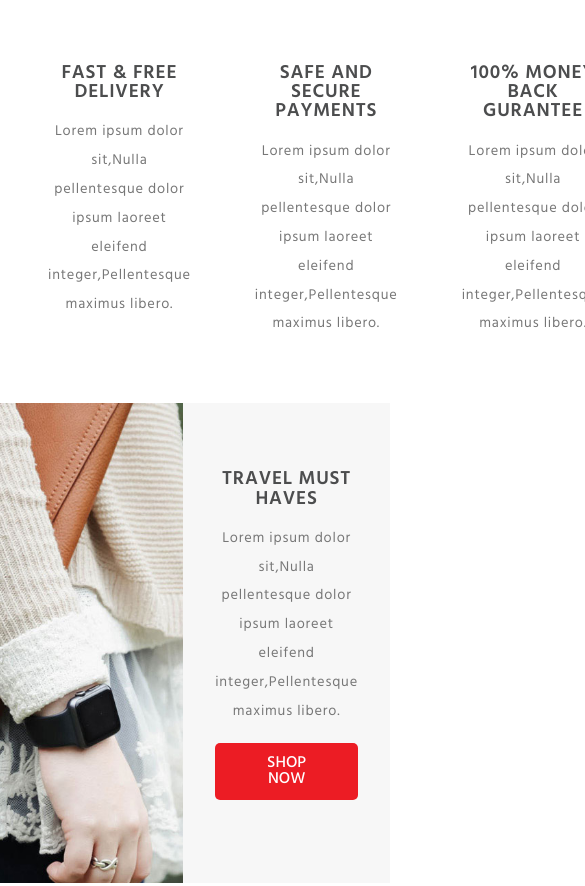
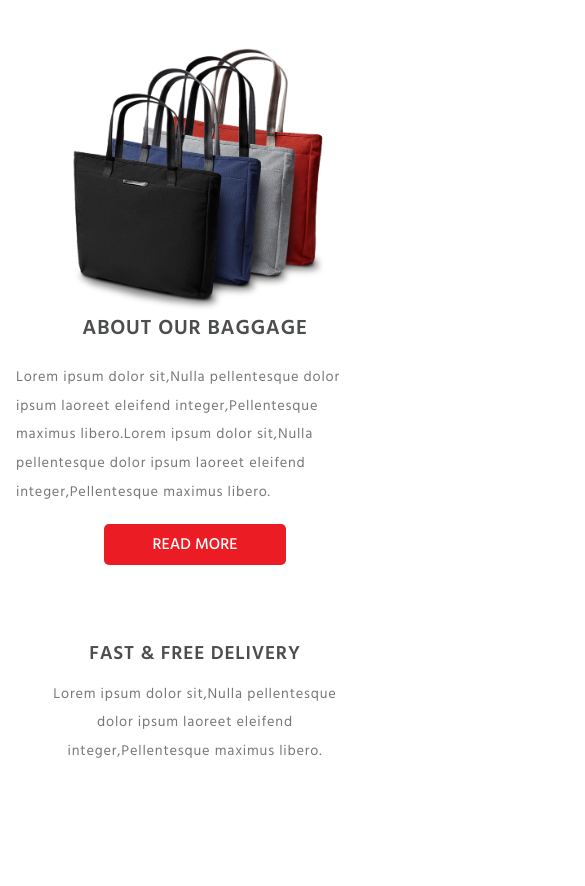
Before and after one commit to Ckbhatia/baggage1, a plain HTML site: page about.html in a window 390 px wide. Shown: the top 886 px of the page, 585 px wide, since content can reach past the window. Drawn offline with Linux system fonts and the light colour scheme.

Commit message:
added responsiveness to home and about page

```diff
--- a/about.html
+++ b/about.html
@@ -16,6 +16,18 @@
         <!-- Header -->
         <!-- Main -->
         <main>
+            <section class="about-us-section">
+                <div class="wrapper">
+                    <div class="baggage-img-container">
+                        <img src="assets/media/bag1.png" alt="Bag" class="baggage-img">
+                    </div>
+                    <div class="baggage-description flex-column-center-start">
+                        <h3 class="about-heading">About Our Baggage</h3>
+                        <p class="small-para">Lorem ipsum dolor sit,Nulla pellentesque dolor ipsum laoreet eleifend integer,Pellentesque maximus libero.Lorem ipsum dolor sit,Nulla pellentesque dolor ipsum laoreet eleifend integer,Pellentesque maximus libero.</p>
+                        <a href="#" class="btn btn-primary">Read More</a>
+                    </div>
+                </div>
+            </section>
             <section class="features-section">
                 <div class="wrapper">
                     <div class="feature feature1">
--- /dev/null
+++ b/assets/stylesheet/_about.scss
@@ -0,0 +1,26 @@
+.about-us-section{
+    .wrapper{
+        display: grid;
+        grid-template-columns: repeat(2, 1fr);
+    }
+}
+.about-heading{
+    font-weight: 600;
+    text-transform: uppercase;
+    font-size: 1.3rem;
+    color: $text_color_secondary;
+    margin-bottom: 1.5rem;
+    letter-spacing: 0.05rem;
+}
+.baggage-img{
+    width: 100%;
+    padding: 3rem 1rem 0 1rem;
+}
+@media all and (max-width: 768px){
+    .about-us-section > .wrapper{
+        grid-template-columns: repeat(1, 1fr);
+    }
+    .about-us-section  .flex-column-center-start{
+        align-items: center;
+    }
+}
--- a/assets/stylesheet/home.scss
+++ b/assets/stylesheet/home.scss
@@ -113,4 +113,23 @@
     width: 100%;
     height: auto;
 }
-//dds
+@media all and (max-width: 768px){
+    .features-section .wrapper{
+        grid-template-columns: 1fr;
+    }
+    .banner2-section{
+        grid-template-columns: 1fr;
+    }
+    .buy-section-collection{
+        grid-template-columns: 1fr;
+    }
+    .offer-section{
+        grid-template-columns: 1fr;
+    }
+    .trending-product-container{
+        grid-template-columns: 1fr;
+    }
+    .trending-section .wrapper{
+        grid-template-columns: 1fr;
+    }
+}
--- a/assets/stylesheet/main.scss
+++ b/assets/stylesheet/main.scss
@@ -3,3 +3,4 @@
 @import "base";
 @import "general";
 @import "home";
+@import "about";
```
Also changed, not shown: assets/stylesheet/main.css, 1 other file. Lines whose indentation alone changed are shown as unchanged.
